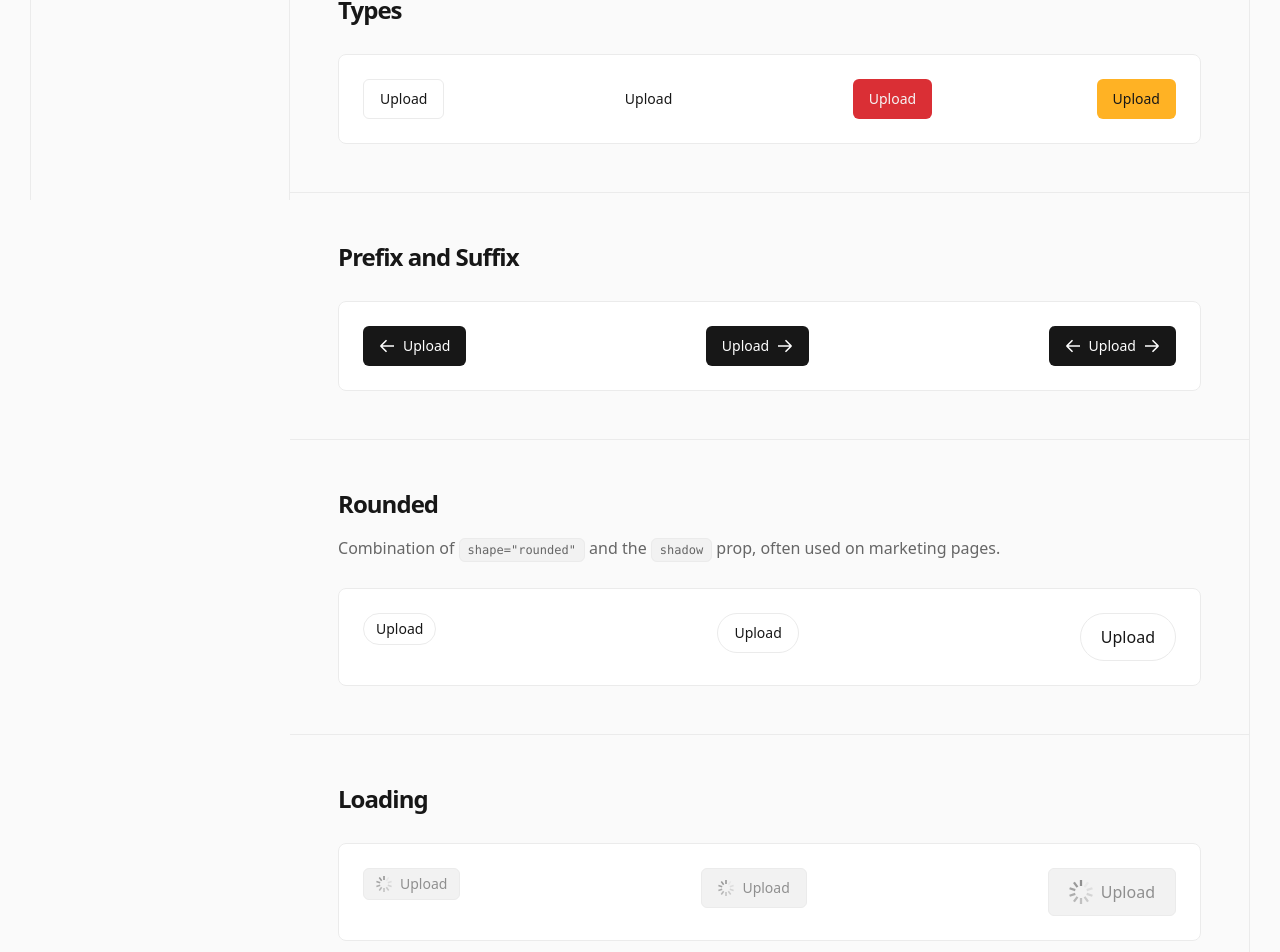
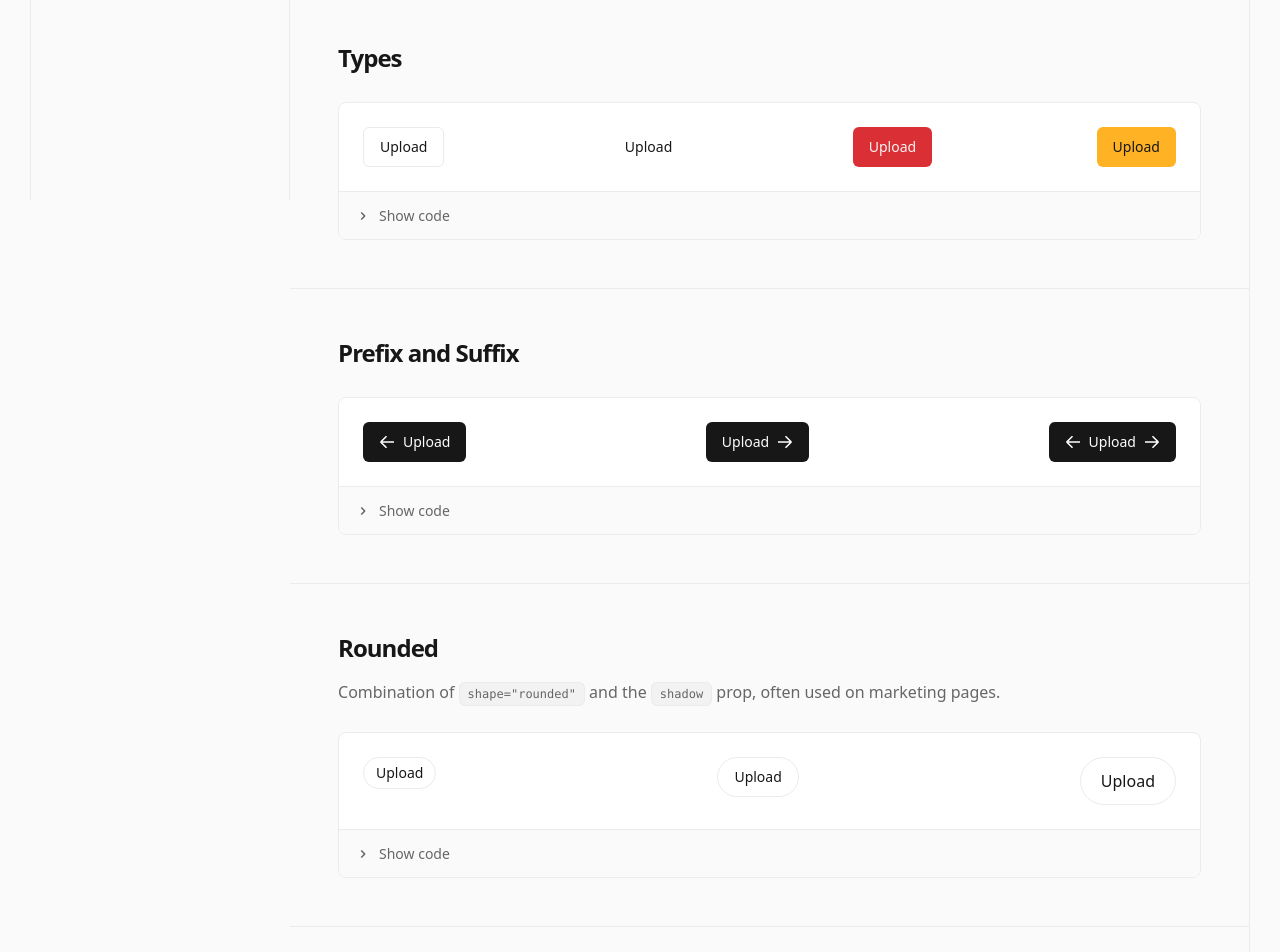
Before and after one commit to kampsy/ui, a SvelteKit app: page /button in a window 1280 px wide. Shown: the part 600-1552 px from the top of the page. Built offline with nearby package versions, Linux system fonts and the light colour scheme.

Commit message:
add code nighlight

```diff
--- a/src/app.html
+++ b/src/app.html
@@ -1,12 +1,15 @@
 <!doctype html>
 <html lang="en">
+
 <head>
 	<meta charset="utf-8" />
 	<link rel="icon" href="%sveltekit.assets%/favicon.png" />
 	<meta name="viewport" content="width=device-width, initial-scale=1" />
 	%sveltekit.head%
 </head>
+
 <body data-sveltekit-preload-data="hover" class="bg-light-bg-secondary dark:bg-dark-bg-secondary">
 	<div>%sveltekit.body%</div>
 </body>
+
 </html>
--- /dev/null
+++ b/src/docs/utils/data/button.ts
@@ -0,0 +1,65 @@
+//button
+
+export const buttonSize = `
+import { Button } from 'kodo-ui';
+
+<div class="w-full flex flex-wrap gap-4 justify-between">
+	<Button size="sm">upload</Button>
+	<Button>upload</Button>
+	<Button size="lg">upload</Button>
+</div>`;
+
+export const buttonTypes = `
+import { Button } from 'kodo-ui';
+
+<div class="w-full flex flex-wrap gap-4 justify-between">
+	<Button type="secondary">upload</Button>
+	<Button type="tertiary">upload</Button>
+	<Button type="error">upload</Button>
+	<Button type="warning">upload</Button>
+</div>`;
+
+export const buttonPrefixAndSuffix = `
+import { Button } from 'kodo-ui';
+import { ArrowLeft, ArrowRight } from 'kodo-ui/icons';
+
+{#snippet arrowLeft()}
+	<ArrowLeft />
+{/snippet}
+
+{#snippet arrowRight()}
+	<ArrowRight />
+{/snippet}
+
+<div class="w-full flex flex-wrap gap-4 justify-between">
+	<Button prefix={arrowLeft}>upload</Button>
+	<Button suffix={arrowRight}>upload</Button>
+	<Button prefix={arrowLeft} suffix={arrowRight}>upload</Button>
+</div>`;
+
+export const buttonRounded = `
+import { Button } from 'kodo-ui';
+
+<div class="w-full flex flex-wrap gap-4 justify-between">
+	<Button size="sm" type="secondary" rounded>upload</Button>
+	<Button type="secondary" rounded>upload</Button>
+	<Button size="lg" type="secondary" rounded>upload</Button>
+</div>`;
+
+export const buttonLoading= `
+import { Button } from 'kodo-ui';
+
+<div class="w-full flex flex-wrap gap-4 justify-between">
+	<Button size="sm" loading>upload</Button>
+	<Button loading>upload</Button>
+	<Button size="lg" loading>upload</Button>
+</div>`;
+
+export const buttonDisabled= `
+import { Button } from 'kodo-ui';
+
+<div class="w-full flex flex-wrap gap-4 justify-between">
+	<Button size="sm" disabled>upload</Button>
+	<Button disabled>upload</Button>
+	<Button size="lg" disabled>upload</Button>
+</div>`;
--- /dev/null
+++ b/src/lib/collapse/collapseCode.svelte
@@ -0,0 +1,61 @@
+<script lang="ts">
+	import hljs from 'highlight.js';
+	import 'highlight.js/styles/atom-one-light.css';
+
+	import { slide } from 'svelte/transition';
+	import ChevronRightSmall from '$lib/icons/chevron-right-small.svelte';
+
+    let {code}:{code:string}=$props()
+
+	let isActive = $state(false);
+
+	const toggleFunc = () => {
+		isActive = !isActive;
+	};
+
+	let rotate180 = $derived.by(() => {
+		if (isActive) {
+			return 'rotate-90';
+		}
+		return '';
+	});
+
+	let title = $derived.by(() => {
+		if (isActive) {
+			return 'Hide code';
+		}
+		return 'Show code';
+	});
+
+	let border = $derived.by(() => {
+		if (isActive) {
+			return 'border-y';
+		}
+		return 'border-t';
+	});
+
+	const highlightedCode = hljs.highlight(code, { language: 'tsx' }).value;
+</script>
+
+<button
+	onclick={toggleFunc}
+	class="w-full h-[48px] px-4 text-light-gray-900 dark:text-dark-gray-900 bg-light-bg-secondary dark:bg-dark-bg-secondary {border} border-light-gray-200 dark:border-dark-gray-400"
+>
+	<div class="flex items-center gap-x-2">
+		<div class="w-[16px] h-[16px]  {rotate180} transform-gpu duration-200">
+            <ChevronRightSmall/>
+		</div>
+		<span class="text-sm font-normal leading-[20px] first-letter:capitalize"> {title} </span>
+	</div>
+</button>
+{#if isActive}
+	<div class="w-full h-auto px-6 text-[13px] overflow-x-auto">
+		<div transition:slide>
+			<pre class="language-tsx">
+            <code class="language-tsx">
+                {@html highlightedCode}
+            </code>
+        </pre>
+		</div>
+	</div>
+{/if}
--- /dev/null
+++ b/src/lib/icons/chevron-down-small.svelte
@@ -0,0 +1,14 @@
+<svg
+	data-testid="geist-icon"
+	height="16"
+	stroke-linejoin="round"
+	viewBox="0 0 16 16"
+	width="16"
+	style="color: currentcolor;"
+	><path
+		fill-rule="evenodd"
+		clip-rule="evenodd"
+		d="M12.0607 6.74999L11.5303 7.28032L8.7071 10.1035C8.31657 10.4941 7.68341 10.4941 7.29288 10.1035L4.46966 7.28032L3.93933 6.74999L4.99999 5.68933L5.53032 6.21966L7.99999 8.68933L10.4697 6.21966L11 5.68933L12.0607 6.74999Z"
+		fill="currentColor"
+	></path></svg
+>
--- /dev/null
+++ b/src/lib/icons/chevron-right-small.svelte
@@ -0,0 +1,14 @@
+<svg
+	data-testid="geist-icon"
+	height="16"
+	stroke-linejoin="round"
+	viewBox="0 0 16 16"
+	width="16"
+	style="color: currentcolor;"
+	><path
+		fill-rule="evenodd"
+		clip-rule="evenodd"
+		d="M6.74999 3.93933L7.28032 4.46966L10.1035 7.29288C10.4941 7.68341 10.4941 8.31657 10.1035 8.7071L7.28032 11.5303L6.74999 12.0607L5.68933 11L6.21966 10.4697L8.68933 7.99999L6.21966 5.53032L5.68933 4.99999L6.74999 3.93933Z"
+		fill="currentColor"
+	></path></svg
+>
--- a/src/routes/+layout.svelte
+++ b/src/routes/+layout.svelte
@@ -1,5 +1,5 @@
 <script lang="ts">
-	import type { Snippet } from 'svelte';
+	import { onMount, type Snippet } from 'svelte';
 	import '../app.css';
 	import { scheme } from '../docs/utils/colorScheme.svelte.js';
 	import { browser } from '$app/environment';
--- a/src/routes/button/+page.svelte
+++ b/src/routes/button/+page.svelte
@@ -5,7 +5,16 @@
 	import Row from '$lib/../docs/ui/row.svelte';
 	import Shell from '$lib/../docs/ui/shell.svelte';
 	import { asideData } from '$lib/../docs/utils/data.js';
-
+	import CollapseCode from '$lib/collapse/collapseCode.svelte';
+	import {
+	buttonDisabled,
+	buttonLoading,
+		buttonPrefixAndSuffix,
+		buttonRounded,
+		buttonSize,
+		buttonTypes
+	} from '../../docs/utils/data/button.js';
+	import type { Snippet } from 'svelte';
 </script>
 
 {#snippet button()}
@@ -23,6 +32,19 @@
 	</Row>
 {/snippet}
 
+{#snippet demoAndCode(demo: Snippet, code: string)}
+	<div
+		class="bg-light-bg dark:bg-dark-bg border border-light-gray-200 dark:border-dark-gray-400 rounded-lg overflow-hidden"
+	>
+		<div class="w-full p-4 lg:p-6">
+			<div class="w-full flex flex-wrap gap-4 justify-between">
+				{@render demo()}
+			</div>
+		</div>
+		<CollapseCode {code} />
+	</div>
+{/snippet}
+
 {#snippet size()}
 	<Row>
 		<h2
@@ -36,15 +58,12 @@
 			The default size is medium.
 		</p>
 		<div class="mt-4 xl:mt-7">
-			<div
-				class="w-full p-4 lg:p-6 bg-light-bg dark:bg-dark-bg border border-light-gray-200 dark:border-dark-gray-400 rounded-lg"
-			>
-				<div class="w-full flex flex-wrap gap-4 justify-between">
+			{#snippet typesDemo()}
 				<Button size="sm">upload</Button>
 				<Button>upload</Button>
 				<Button size="lg">upload</Button>
-				</div>
-			</div>
+			{/snippet}
+			{@render demoAndCode(typesDemo, buttonSize)}
 		</div>
 	</Row>
 {/snippet}
@@ -56,19 +75,14 @@
 		>
 			Types
 		</h2>
-
-		<!--The example with code snippet-->
 		<div class="mt-4 xl:mt-7">
-			<div
-				class="w-full p-4 lg:p-6 bg-light-bg dark:bg-dark-bg border border-light-gray-200 dark:border-dark-gray-400 rounded-lg"
-			>
-				<div class="w-full flex flex-wrap gap-4 lg:justify-between">
+			{#snippet typesDemo()}
 				<Button type="secondary">upload</Button>
 				<Button type="tertiary">upload</Button>
 				<Button type="error">upload</Button>
 				<Button type="warning">upload</Button>
-				</div>
-			</div>
+			{/snippet}
+			{@render demoAndCode(typesDemo, buttonTypes)}
 		</div>
 	</Row>
 {/snippet}
@@ -88,21 +102,16 @@
 		>
 			Prefix and Suffix
 		</h2>
-
 		<!--The example with code snippet-->
 		<div class="mt-4 xl:mt-7">
-			<div
-				class="w-full p-4 lg:p-6 bg-light-bg dark:bg-dark-bg border border-light-gray-200 dark:border-dark-gray-400 rounded-lg"
-			>
-				<div class="w-full flex flex-wrap gap-4 lg:justify-between">
+			{#snippet typesDemo()}
 				<Button prefix={arrowLeft}>upload</Button>
 				<Button suffix={arrowRight}>upload</Button>
 				<Button prefix={arrowLeft} suffix={arrowRight}>upload</Button>
-				</div>
-			</div>
+			{/snippet}
+			{@render demoAndCode(typesDemo, buttonPrefixAndSuffix)}
 		</div>
 	</Row>
-
 {/snippet}
 
 {#snippet rounded()}
@@ -130,15 +139,12 @@
 
 		<!--The example with code snippet-->
 		<div class="mt-4 xl:mt-7">
-			<div
-				class="w-full p-4 lg:p-6 bg-light-bg dark:bg-dark-bg border border-light-gray-200 dark:border-dark-gray-400 rounded-lg"
-			>
-				<div class="w-full flex flex-wrap gap-4 lg:justify-between">
+			{#snippet typesDemo()}
 				<Button size="sm" type="secondary" rounded>upload</Button>
 				<Button type="secondary" rounded>upload</Button>
 				<Button size="lg" type="secondary" rounded>upload</Button>
-				</div>
-			</div>
+			{/snippet}
+			{@render demoAndCode(typesDemo, buttonRounded)}
 		</div>
 	</Row>
 {/snippet}
@@ -153,15 +159,12 @@
 
 		<!--The example with code snippet-->
 		<div class="mt-4 xl:mt-7">
-			<div
-				class="w-full p-4 lg:p-6 bg-light-bg dark:bg-dark-bg border border-light-gray-200 dark:border-dark-gray-400 rounded-lg"
-			>
-				<div class="w-full flex flex-wrap gap-4 lg:justify-between">
+			{#snippet typesDemo()}
 				<Button size="sm" loading>upload</Button>
 				<Button loading>upload</Button>
 				<Button size="lg" loading>upload</Button>
-				</div>
-			</div>
+			{/snippet}
+			{@render demoAndCode(typesDemo, buttonLoading)}
 		</div>
 	</Row>
 {/snippet}
@@ -173,18 +176,14 @@
 		>
 			disabled
 		</h2>
-
 		<!--The example with code snippet-->
 		<div class="mt-4 xl:mt-7">
-			<div
-				class="w-full p-4 lg:p-6 bg-light-bg dark:bg-dark-bg border border-light-gray-200 dark:border-dark-gray-400 rounded-lg"
-			>
-				<div class="w-full flex flex-wrap gap-4 lg:justify-between">
+			{#snippet typesDemo()}
 				<Button size="sm" disabled>upload</Button>
 				<Button disabled>upload</Button>
 				<Button size="lg" disabled>upload</Button>
-				</div>
-			</div>
+			{/snippet}
+			{@render demoAndCode(typesDemo, buttonDisabled)}
 		</div>
 	</Row>
 {/snippet}
```
Also changed, not shown: package.json (+5 -2 lines), 1 other file (tests, documents, lock files or other folders). Lines whose indentation alone changed are shown as unchanged.
